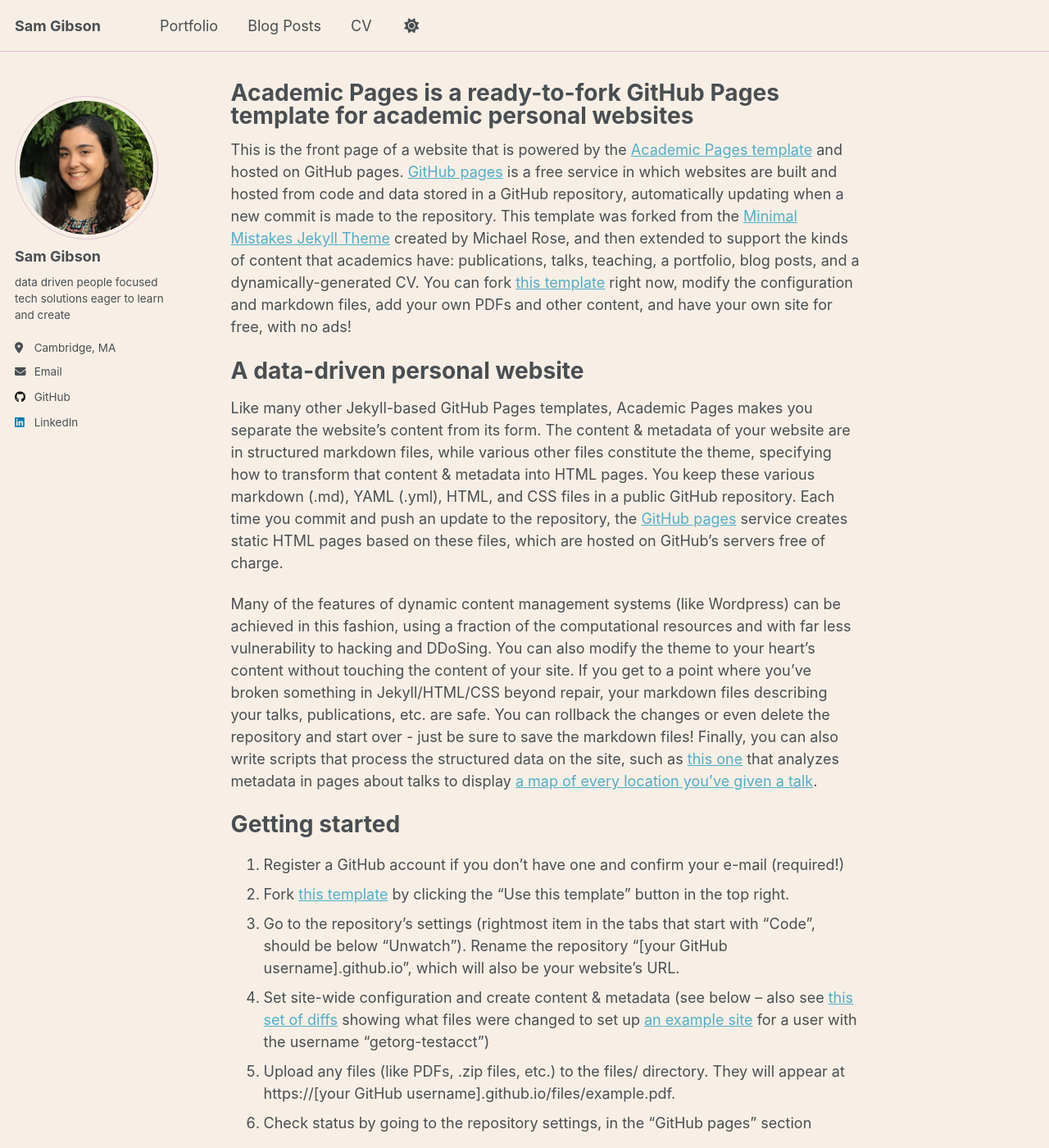
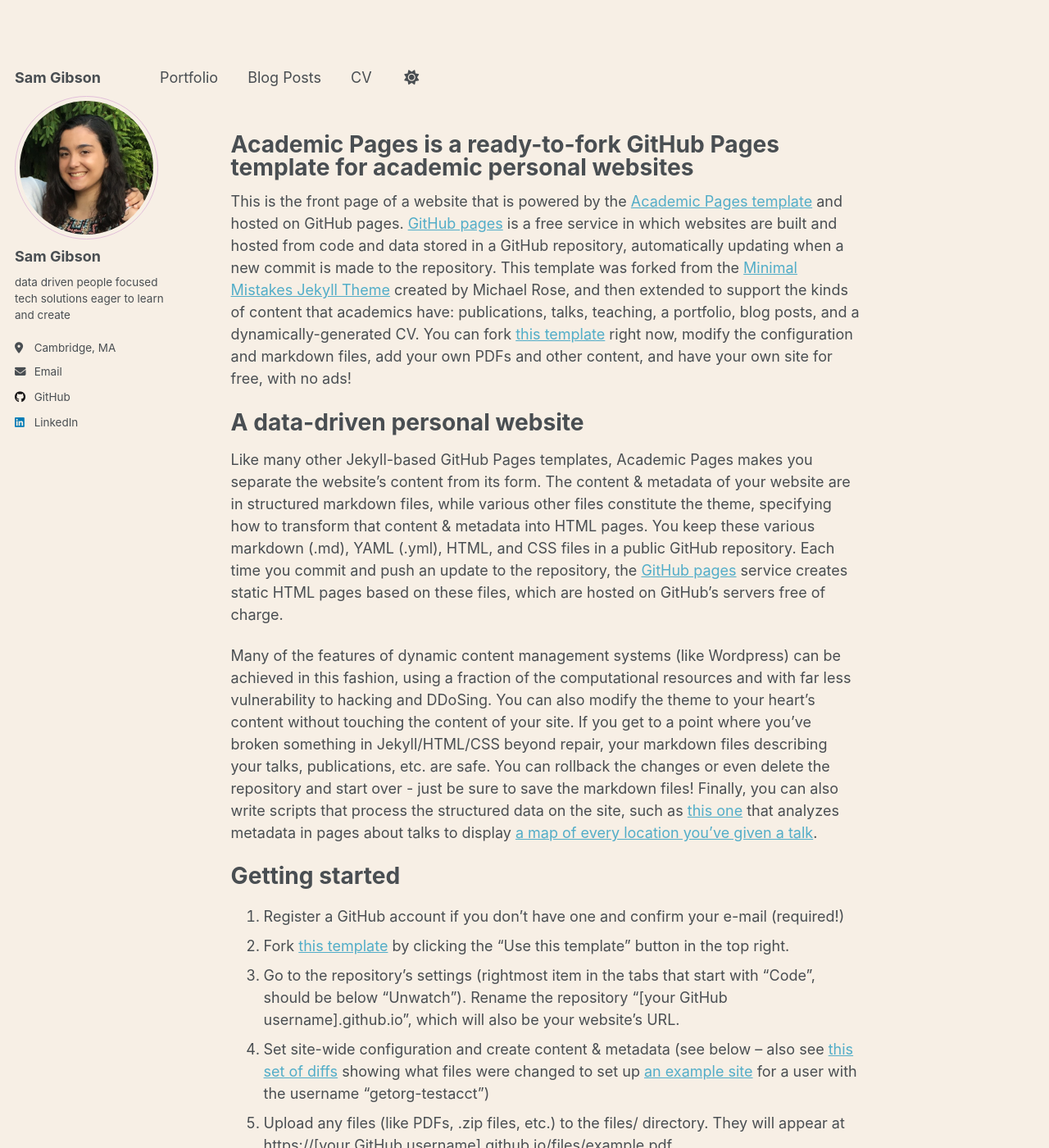
Before and after one commit to smgibson19/smgibson19.github.io, a Jekyll site: the page built from _pages/about.md, in a window 1280 px wide and 1400 px high. Shown: the whole window at 82% size. Built offline with Jekyll 4.4.1, drawn with Linux system fonts in a browser that asks for light colours.

Commit message:
trying to find where to mod nav

```diff
--- a/_sass/layout/_masthead.scss
+++ b/_sass/layout/_masthead.scss
@@ -3,7 +3,7 @@
    ========================================================================== */
 
 .masthead {
-  position: fixed;
+  // position: fixed;
   background: var(--global-bg-color);
   height: fit-content;
   top: 0;
@@ -47,8 +47,8 @@
 .masthead__menu {
 
   ul {
-    margin: center;
-    padding: auto;
+    margin: 0;
+    padding: 0;
     clear: both;
     list-style-type: none;
   }
```
